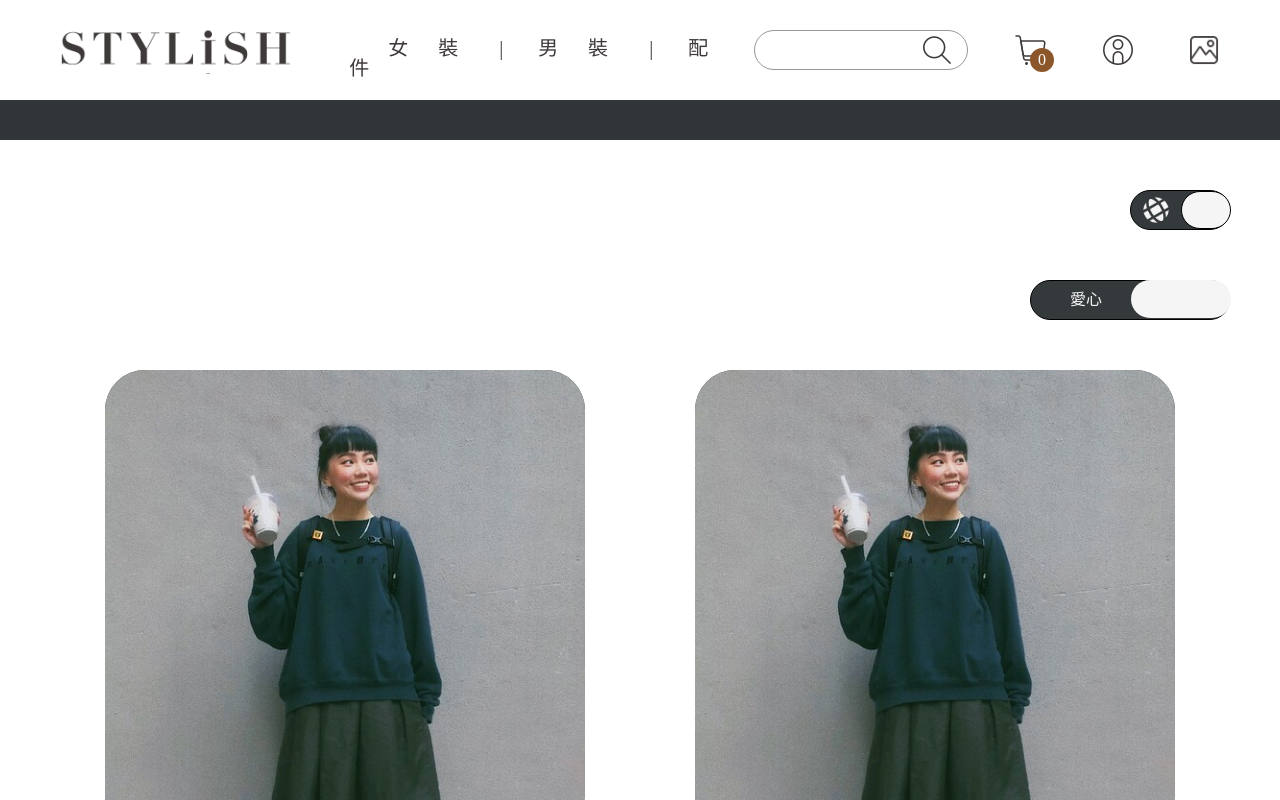
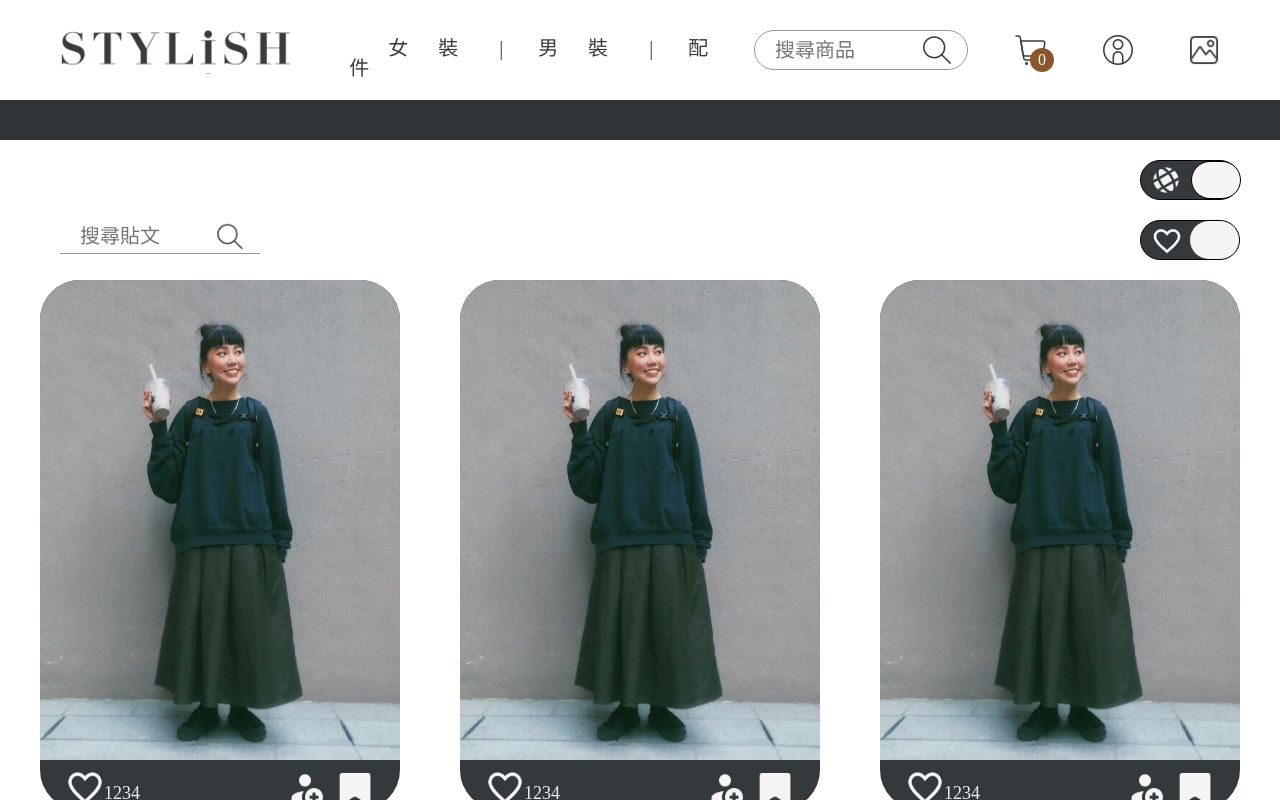
Before and after one commit to Jefflinxx/co-work-group6, a React (Create React App) app: page /social in a window 1280 px wide. Shown: the top 800 px of the page. Built offline with nearby package versions, Linux system fonts and the light colour scheme; a web font is replaced by a local one.

Commit message:
adjust button and post layout

```diff
--- a/src/components/Header/Header.js
+++ b/src/components/Header/Header.js
@@ -284,6 +284,7 @@ function Header() {
         ))}
       </CategoryLinks>
       <SearchInput
+        placeholder="搜尋商品"
         onKeyPress={(e) => {
           if (e.key === "Enter") {
             navigate(`/?keyword=${inputValue}`);
--- a/src/pages/Social/Social.js
+++ b/src/pages/Social/Social.js
@@ -7,6 +7,8 @@ import follow from "./follow.png";
 import save from "./save.png";
 import ball from "./ball.png";
 import rectangle from "./rectangle.png";
+import time from "./time.png";
+import search from "./search.png";
 
 const Wrapper = styled.div`
   display: flex;
@@ -17,8 +19,8 @@ const Wrapper = styled.div`
 `;
 
 const CenterWrapper = styled.div`
-  width: 1486px;
-  @media screen and (max-width: 1549px) {
+  width: 1200px;
+  @media screen and (max-width: 1200px) {
     margin-bottom: 0px;
     width: calc(100% - 100px);
     height: auto;
@@ -33,7 +35,7 @@ const ChangeModeWrapper = styled.div`
 
   display: flex;
   justify-content: flex-end;
-  margin: 50px 0px;
+  margin: 20px 0px;
   @media screen and (max-width: 412px) {
     display: none;
   }
@@ -93,16 +95,59 @@ const SortWrapper = styled.div`
   height: 40px;
 
   display: flex;
-  justify-content: flex-end;
-  margin-bottom: 50px;
+  justify-content: space-between;
+  margin-bottom: 20px;
   @media screen and (max-width: 412px) {
-    margin-top: 20px;
-    margin-bottom: 20px;
+    display: none;
+  }
+`;
+
+const SortSearchInput = styled.input`
+  height: 34px;
+  width: 200px;
+  border: none;
+  outline: none;
+  margin-left: 20px;
+  border-radius: 0px;
+  padding: 6px 45px 6px 20px;
+  border-bottom: solid 1px #979797;
+  background-image: url(${search});
+  background-size: 40px;
+  background-position: 150px center;
+  background-repeat: no-repeat;
+  font-size: 20px;
+  line-height: 24px;
+  color: #8b572a;
+
+  @media screen and (max-width: 470px) {
+    width: 180px;
+    background-position: 130px center;
+  }
+  @media screen and (max-width: 412px) {
+    display: none;
+    ${
+      "" /* width: 0;
+    border: none;
+    position: fixed;
+    right: 16px;
+    background-size: 32px;
+    background-position: right center; */
+    }
+  }
+
+  &:focus {
+    @media screen and (max-width: 412px) {
+      display: none;
+      ${
+        "" /* width: calc(100% - 20px);
+      border: solid 1px #979797; */
+      }
+    }
   }
 `;
 
 const SortDiv = styled.div`
-  width: 200px;
+  width: 100px;
   border: 1px solid black;
   border-radius: 40px;
   cursor: pointer;
@@ -113,41 +158,104 @@ const SortDiv = styled.div`
   justify-content: center;
   color: #f5f5f5;
   @media screen and (max-width: 412px) {
+    width: 100%;
     border: 1px solid #34393c;
   }
 `;
 
-const SortText = styled.p``;
+const SortText = styled.p`
+  width: 50%;
+  text-align: center;
+  display: flex;
+  align-items: center;
+  justify-content: center;
+  @media screen and (max-width: 412px) {
+    color: #828282;
+  }
+`;
+
+const SortHeartIcon = styled.div`
+  width: 40px;
+  height: 40px;
+  position: absolute;
+  top: 0px;
+  left: 6px;
+
+  background-position: center;
+  background-repeat: no-repeat;
+  background-image: url(${heart});
+  background-size: 32px 26px;
+  @media screen and (max-width: 412px) {
+  }
+`;
+
+const SortTimeIcon = styled.div`
+  width: 40px;
+  height: 40px;
+  position: absolute;
+  top: 0px;
+  left: 50px;
+
+  background-position: center;
+  background-repeat: no-repeat;
+  background-image: url(${time});
+  background-size: 42px 36px;
+  @media screen and (max-width: 412px) {
+  }
+`;
 
 const SortButton = styled.div`
   position: absolute;
-  width: 100px;
+  width: 50%;
   height: 38px;
-  top: -1px;
+  top: 0px;
   left: 0px;
   border-radius: 40px;
   z-index: 1;
   background: #f5f5f5;
   transform: ${(props) => {
-    return props.toggle ? "translateX(100px)" : "translateX(0px)";
+    return props.toggle ? "translateX(49px)" : "translateX(0px)";
   }};
   transition: 0.4s;
   @media screen and (max-width: 412px) {
+    background: #34393c;
+    width: 50vw;
+    height: 40px;
+    top: -1px;
+    transform: ${(props) => {
+      return props.toggle ? "translateX(50vw)" : "translateX(0px)";
+    }};
   }
+`;
+//手機sort
+const SortPhoneWrapper = styled.div`
+  display: none;
+
+  @media screen and (max-width: 412px) {
+    display: flex;
+    align-items: center;
+    height: 50px;
+    background: #313538;
+  }
+`;
+
+const Split = styled.div`
+  height: 16px;
+  border-left: 1px solid #828282;
 `;
 
 const PostWrapper = styled.div`
   display: flex;
   flex-wrap: wrap;
   justify-content: space-between;
-  @media screen and (max-width: 1549px) {
+  @media screen and (max-width: 1200px) {
     justify-content: space-around;
   }
 `;
 
 const Post = styled.div`
-  width: 480px;
-  height: 690px;
+  width: 360px;
+  height: 530px;
   border-radius: 40px;
   overflow: hidden;
 
@@ -166,62 +274,138 @@ const Post = styled.div`
 `;
 
 const PostImage = styled.img`
-  width: 480px;
-  height: 600px;
-  @media screen and (max-width: 1279px) {
+  width: 360px;
+  height: 480px;
+  @media screen and (max-width: 1199px) {
     width: 100%;
     height: auto;
   }
 `;
 
 const PostIconWrapper = styled.div`
-  width: 480px;
-  height: 90px;
+  width: 360px;
+  height: 50px;
   display: flex;
   position: relative;
+  @media screen and (max-width: 412px) {
+    width: 100%;
+  }
 `;
 
 const PostHeartIcon = styled.div`
-  width: 90px;
-  height: 90px;
+  width: 50px;
+  height: 50px;
   cursor: pointer;
   background-position: center;
   background-repeat: no-repeat;
   background-image: url(${heart});
+  background-size: 40px 34px;
+  margin-left: 20px;
+  @media screen and (max-width: 412px) {
+    margin-left: 10px;
+  }
 `;
 
 const PostIconNumber = styled.div`
   position: absolute;
-  top: 45px;
-  left: 75px;
-  font-size: 20px;
+  top: 21px;
+  left: 64px;
+  font-size: 18px;
   color: #f5f5f5f5;
   text-align: center;
+  @media screen and (max-width: 412px) {
+    left: 54px;
+  }
 `;
 
 const PostFollowIcon = styled.div`
-  width: 90px;
-  height: 90px;
-  margin-left: 240px;
+  width: 50px;
+  height: 50px;
+  margin-left: 170px;
   cursor: pointer;
   background-position: center;
   background-repeat: no-repeat;
   background-image: url(${follow});
+  background-size: 36px 32px;
+  @media screen and (max-width: 412px) {
+    margin-left: 238px;
+  }
+  @media screen and (max-width: 375px) {
+    margin-left: 190px;
+  }
 `;
 
 const PostSaveIcon = styled.div`
-  width: 90px;
-  height: 90px;
+  width: 50px;
+  height: 50px;
   cursor: pointer;
   background-position: center;
   background-repeat: no-repeat;
   background-image: url(${save});
+  background-size: 34px 30px;
+`;
+
+const Background = styled.div`
+  display: ${(props) => (props.isActive ? "block" : "none")};
+  position: fixed;
+  top: 0px;
+  left: 0px;
+  z-index: 100;
+  width: 100vw;
+  height: 100vh;
+  background: rgba(0, 0, 0, 0.08);
+  @media screen and (max-width: 412px) {
+    display: none;
+  }
+`;
+
+const ActivePost = styled.div`
+  display: ${(props) => (props.isActive ? "flex" : "none")};
+  flex-direction: column;
+  position: fixed;
+  width: 100vw;
+  height: 100vh;
+  top: 0px;
+  left: 0px;
+  z-index: 101;
+  justify-content: center;
+  align-items: center;
+  background: grey;
+  @media screen and (max-width: 412px) {
+    display: none;
+  }
+`;
+
+const ActiveUserDiv = styled.div`
+  position: relative;
+  top: ${(props) => props};
+  top: 0px;
+  width: 600px;
+  height: 90px;
+  @media screen and (max-width: 600px) {
+    width: 100%;
+    height: auto;
+  }
+`;
+
+const ActivePostImage = styled.img`
+  position: relative;
+  top: ${(props) => props};
+  top: 0px;
+  width: 600px;
+  height: 750px;
+  @media screen and (max-width: 600px) {
+    width: 100%;
+    height: auto;
+  }
 `;
 
 function Social() {
   const [mode, setMode] = useState(true);
   const [sort, setSort] = useState(true);
-  console.log(mode);
+  const [inputValue, setInputValue] = useState("");
+  const [isActive, setIsActive] = useState(false);
+  console.log(isActive);
 
   return (
     <Wrapper>
@@ -239,20 +423,45 @@ function Social() {
           </ChangeModeDiv>
         </ChangeModeWrapper>
         <SortWrapper>
+          <SortSearchInput
+            placeholder="搜尋貼文"
+            onKeyPress={(e) => {
+              if (e.key === "Enter") {
+                //navigate(`/?keyword=${inputValue}`);
+              }
+            }}
+            onChange={(e) => setInputValue(e.target.value)}
+            value={inputValue}
+          />
           <SortDiv
             onClick={() => {
               setSort(!sort);
             }}
           >
-            <SortText>愛心&emsp; &emsp;&emsp; 時間</SortText>
+            <SortHeartIcon></SortHeartIcon>
+            <SortTimeIcon></SortTimeIcon>
             <SortButton toggle={sort}></SortButton>
           </SortDiv>
         </SortWrapper>
+        <SortPhoneWrapper>
+          <SortText>愛心</SortText>
+          <Split></Split>
+          <SortText>時間</SortText>
+        </SortPhoneWrapper>
         <PostWrapper>
           {[1, 2, 3, 4, 5, 6, 7, 8, 9].map(() => {
             return (
+              <>
                 <Post>
-                <PostImage src={imagetest} />
+                  <PostImage
+                    src={imagetest}
+                    onClick={() => {
+                      if (window.innerWidth > 412) {
+                        console.log("click");
+                        setIsActive(true);
+                      }
+                    }}
+                  />
                   <PostIconWrapper>
                     <PostHeartIcon></PostHeartIcon>
                     <PostIconNumber>1234</PostIconNumber>
@@ -260,6 +469,25 @@ function Social() {
                     <PostSaveIcon></PostSaveIcon>
                   </PostIconWrapper>
                 </Post>
+                {/* pop up */}
+                <Background isActive={isActive}></Background>
+                <ActivePost
+                  onClick={(e) => {
+                    console.log("cancel");
+                    setIsActive(false);
+                  }}
+                  isActive={isActive}
+                >
+                  <ActiveUserDiv></ActiveUserDiv>
+                  <ActivePostImage
+                    src={imagetest}
+                    onClick={(e) => {
+                      e.stopPropagation();
+                      console.log("no cancel");
+                    }}
+                  />
+                </ActivePost>
+              </>
             );
           })}
         </PostWrapper>
--- a/src/pages/Social/test.css
+++ b/src/pages/Social/test.css
@@ -4,4 +4,8 @@
   position: relative;
   justify-content: flex-end;
   z-index: 1;
+  color: rgb(191, 196, 200);
+  width: 40px;
+  height: 40px;
+  align-items: center;
 }
```
Also changed, not shown: src/pages/Social/search.png (added), src/pages/Social/time.png (added). Lines whose indentation alone changed are shown as unchanged.
